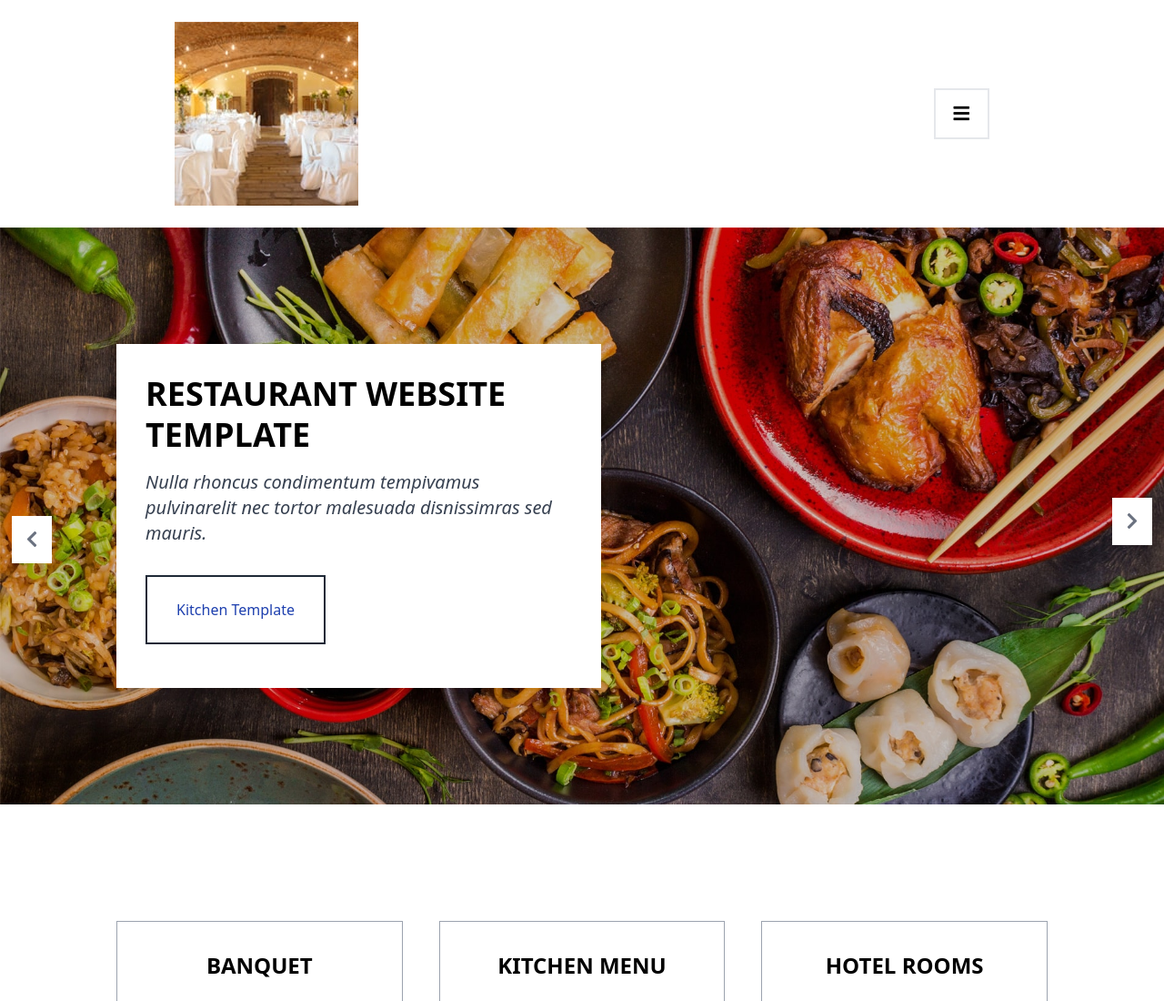
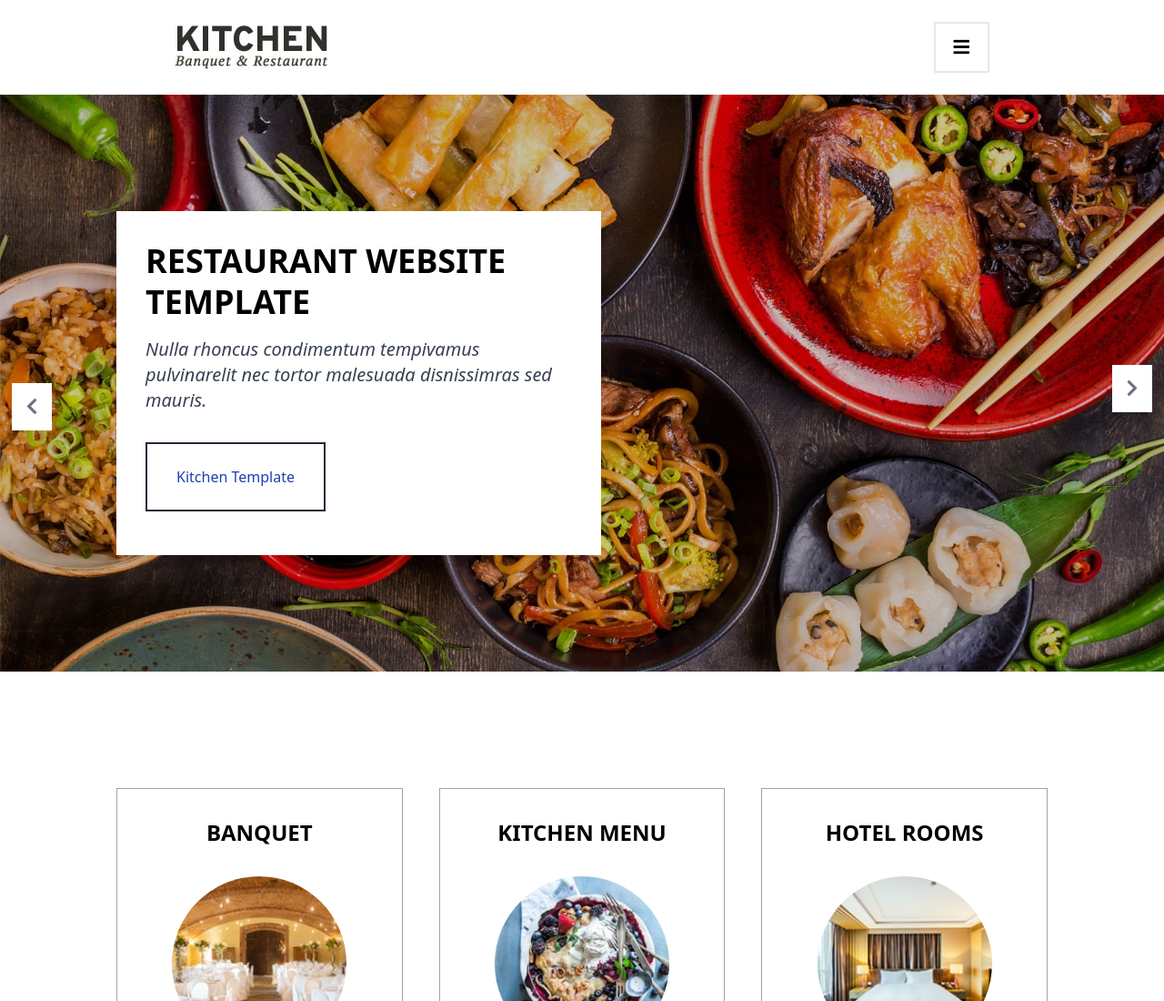
Before and after one commit to Noreen-Jamil/Kitchen-banquet-restaurant, a plain HTML site: page index.html in a window 1280 px wide. Shown: the top 1100 px of the page at 91% size. Drawn offline with nearby package versions, Linux system fonts and the light colour scheme.

Commit message:
Logo image change

```diff
--- a/index.html
+++ b/index.html
@@ -10,7 +10,9 @@
 
 <body>
 	<header class="flex justify-between items-center w-full px-4 md:py-6 md:px-48 ">
-		<img src="images/service-img1.jpg" alt="logo">
+		<img src="images/logo.jpg" alt="logo">
+
+<img class="hidden" src="images/logo.jpg" alt="logo">
 		<i class="fas fa-bars text-xl text-orange-800 hover:text-orange-100 hover:bg-orange-700 hover:border-0 border-2 border-orange-900 px-5 py-4 "></i>
 	</header>
 
```
